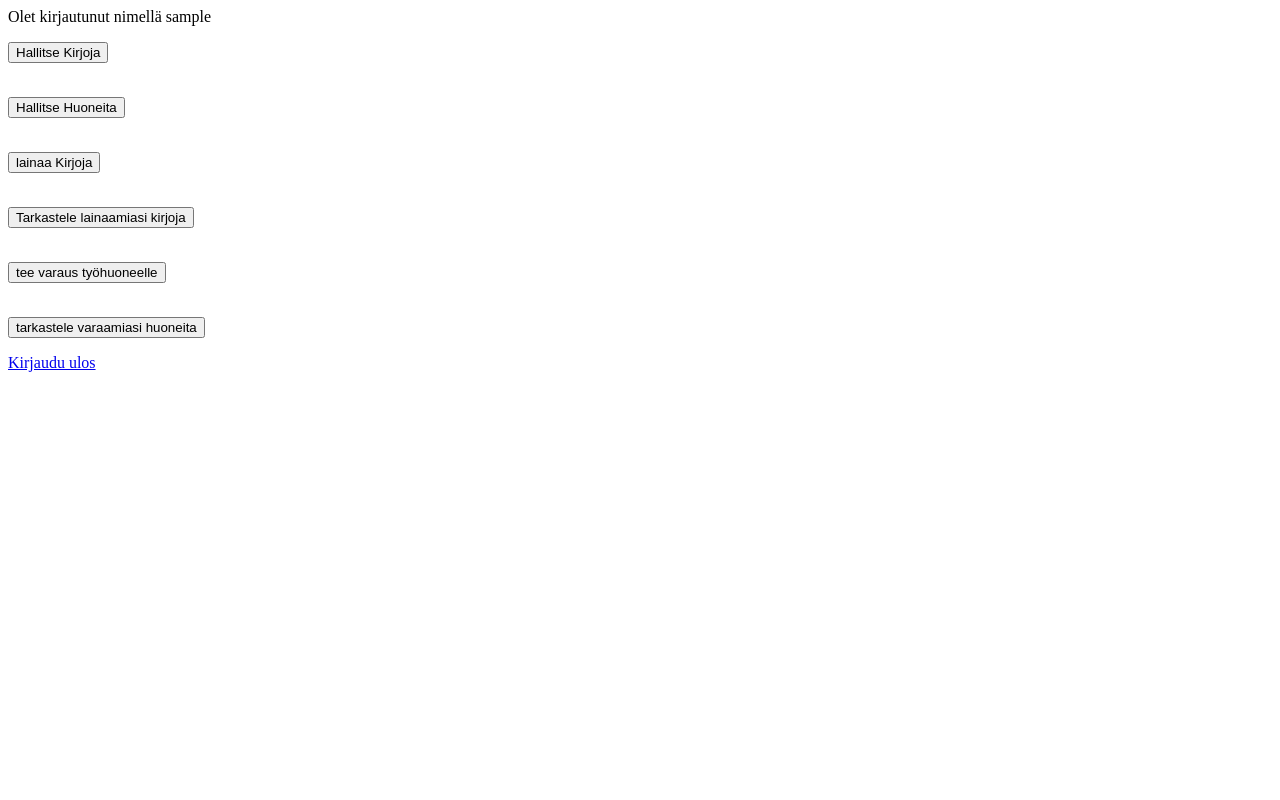
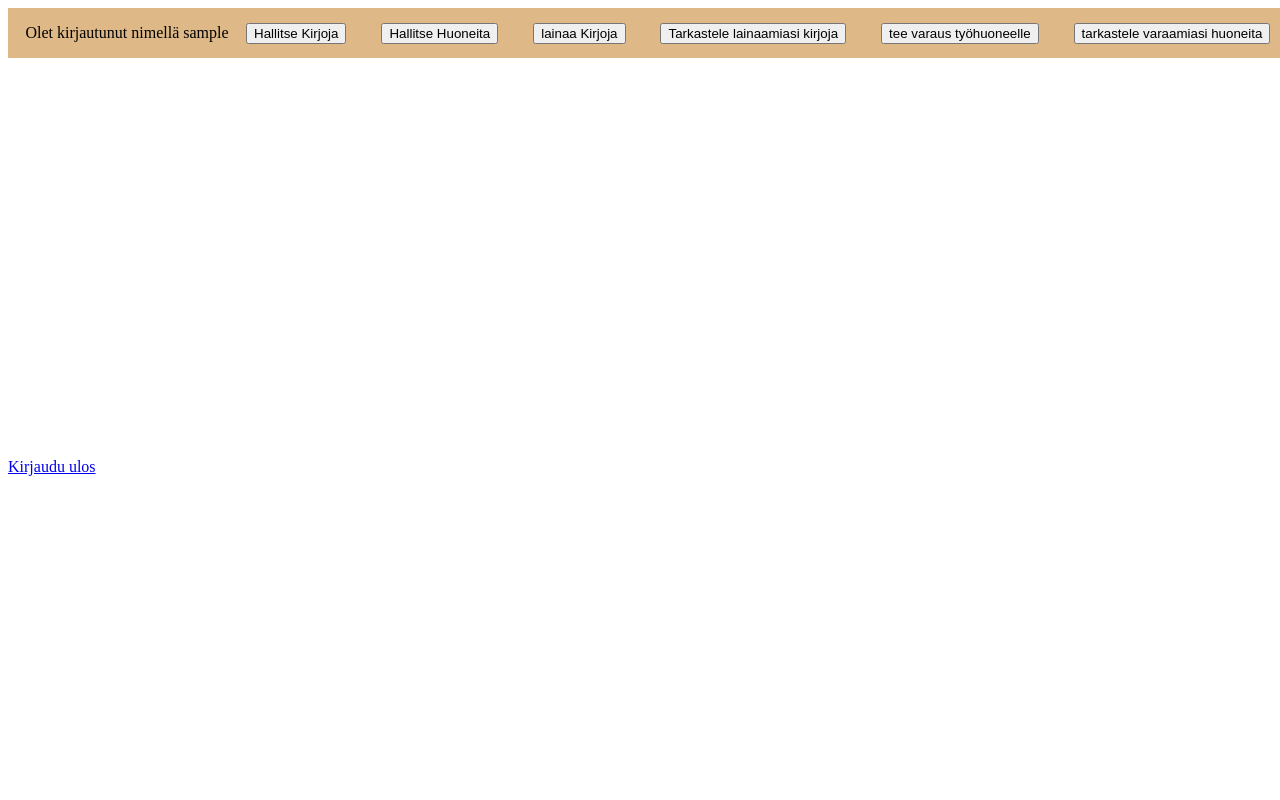
Before and after one commit to MatiasSinisalo/tietokantasovellus-oppinaytetyo, a Flask app: page / in a window 1280 px wide. Run offline with Flask 2, Linux system fonts and the light colour scheme; the visitor is signed in with stand-in values (Sample User, id 1).

Commit message:
sivuston ulkoasun kehityksen aloitus

```diff
--- /dev/null
+++ b/static/css/style.css
@@ -0,0 +1,85 @@
+
+body{
+    min-width: 100%;
+    min-height: 100%;
+}
+
+.login-form{
+
+    background-color: lightsteelblue;
+    width: auto;
+
+
+}
+
+.maingrid{
+    display: grid;
+    grid-template-columns: 100vw;
+    grid-template-rows: auto;
+    grid-template-areas:
+        "nav"
+        "content"
+        "footer";
+}
+
+.login-grid{
+    display: grid;
+    grid-template-columns: 33vw 33vw 33vw;
+    grid-template-rows: 33vh 33vh 33vh;
+    grid-template-areas:
+        "top top top"
+        "left center right"
+        "bottom bottom bottom";
+}
+
+.center-item{
+    grid-area: ccenter;
+
+}
+
+.footer{
+    grid-area: footer
+}
+
+.login-form-container{
+    background-color: chocolate;
+    display: flex;
+    align-content: center;
+    justify-content: center;
+    flex-direction: column;
+    flex-wrap: wrap;
+    align-items: center;
+    border-radius: 5%;
+}
+
+.simple-form{
+    display: flex;
+    flex-direction: column;
+    justify-content: center;
+    align-items: center;
+    align-content: center;
+    flex-wrap: wrap;
+    background-color: whitesmoke;
+    padding: 10px;
+    border-radius: 25%;
+}
+
+.nav-bar{
+    grid-area: nav;
+    background-color: burlywood;
+    display: flex;
+    grid-area: nav;
+    flex-direction: row;
+    align-items: center;
+    flex-wrap: wrap;
+    justify-content: space-evenly;
+
+}
+
+.content{
+    grid-area: content;
+    min-height: 50vh;
+
+
+
+}
--- /dev/null
+++ b/templates/base.html
@@ -0,0 +1,91 @@
+<!DOCTYPE html>
+<head>
+  <script type="text/javascript" src="{{url_for('static', filename='javascript/acount_form_validation.js')}}"></script>
+  <link rel="stylesheet" href="{{url_for('static', filename='css/style.css')}}"></style>
+
+</head>
+<body>
+{%if message != None%}
+<p>{{message}}</p>
+{%endif%}
+
+{% if session.username %}
+
+<div class="maingrid">
+
+
+<div class="nav-bar">
+  <p>Olet kirjautunut nimellä {{ session.username }}</p>
+  {% if session.is_admin %}
+
+            <form action="/manageBooks">
+              <input type="submit" value="Hallitse Kirjoja">
+            </form>
+
+            <br>
+
+            <form action="/manageRooms">
+              <input type="submit" value="Hallitse Huoneita">
+            </form>
+
+            <br>
+
+      {% endif %}
+
+      <form action="/borrowBooks">
+        <input type="submit" value="lainaa Kirjoja">
+      </form>
+
+      <br>
+
+      <form action="/borrowinformation">
+        <input type="submit" value="Tarkastele lainaamiasi kirjoja">
+      </form>
+
+      <br>
+
+      <form action="/reserveRooms">
+        <input type="submit" value="tee varaus työhuoneelle">
+      </form>
+
+      <br>
+
+      <form action="/reservedRoomsInformation">
+        <input type="submit" value="tarkastele varaamiasi huoneita">
+      </form>
+</div>
+
+<div class="content">{%block content%}{%endblock%}</div>
+
+
+
+</div>
+
+<div class="footer">
+
+    <a href="/logout">Kirjaudu ulos</a>
+
+  </div>
+{% else %}
+
+<div class="login-grid">
+
+  <div class="center-item login-form-container">
+    <form class="simple-form" action="/login" method="POST" onsubmit="return validate_account_form(this)">
+    <p>käyttäjänimi:<br>
+    <input type="text" name="username"></p>
+    <p>Salasana:<br>
+    <input type="password" name="password"></p>
+    <input type="submit" value="Kirjaudu">
+
+    </form>
+
+
+    <p>Tai</p>
+    <form action="/createaccount">
+      <input type="submit" value="luo tili">
+    </form>
+  </div>
+</div>
+{% endif %}
+</body>
--- a/templates/borrowBooks.html
+++ b/templates/borrowBooks.html
@@ -1,6 +1,9 @@
+{%extends 'base.html'%}
+
+{%block content%}
 
 
-
+<div class="maingrid">
 <p>Kirjastossa olevat kirjat</p>
 
 <table>
@@ -42,3 +45,4 @@
 <form action="/">
     <input type="submit" value="takaisin">
 </form>
+{%endblock%}
--- a/templates/borrowinformation.html
+++ b/templates/borrowinformation.html
@@ -1,3 +1,7 @@
+{%extends 'base.html'%}
+
+{%block content%}
+
 {% if session.username %}
 <p>Olet kirjautunut nimellä {{ session.username }}</p>
 <p>Lainaamasi Kirjat</p>
@@ -61,3 +65,4 @@
 <form action="/">
     <input type="submit" value="takaisin">
 </form>
+{%endblock%}
--- a/templates/reservedRoomsInformation.html
+++ b/templates/reservedRoomsInformation.html
@@ -1,3 +1,8 @@
+
+{%extends 'base.html'%}
+
+{%block content%}
+
 {%if session.username%}
 <table>
     <tr>
@@ -24,3 +29,4 @@
 <form action="/">
     <input type="submit" value="takaisin">
 </form>
+{%endblock%}
```
Also changed, not shown: templates/index.html (+1 -65 lines), templates/manageBooks.html (+5 -2 lines), templates/manageRooms.html (+7 -0 lines), templates/readbook.html (+7 -0 lines), templates/reserveRooms.html (+7 -0 lines).
